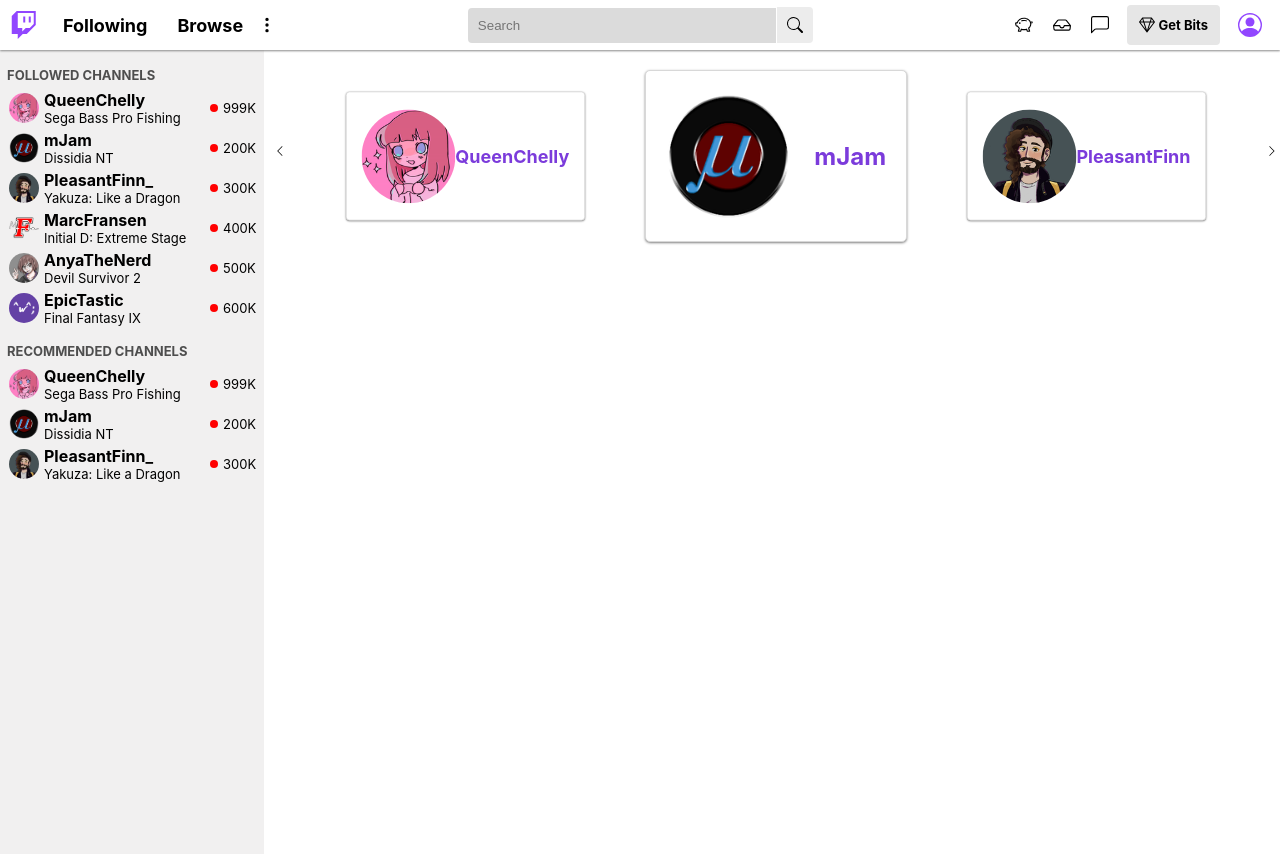
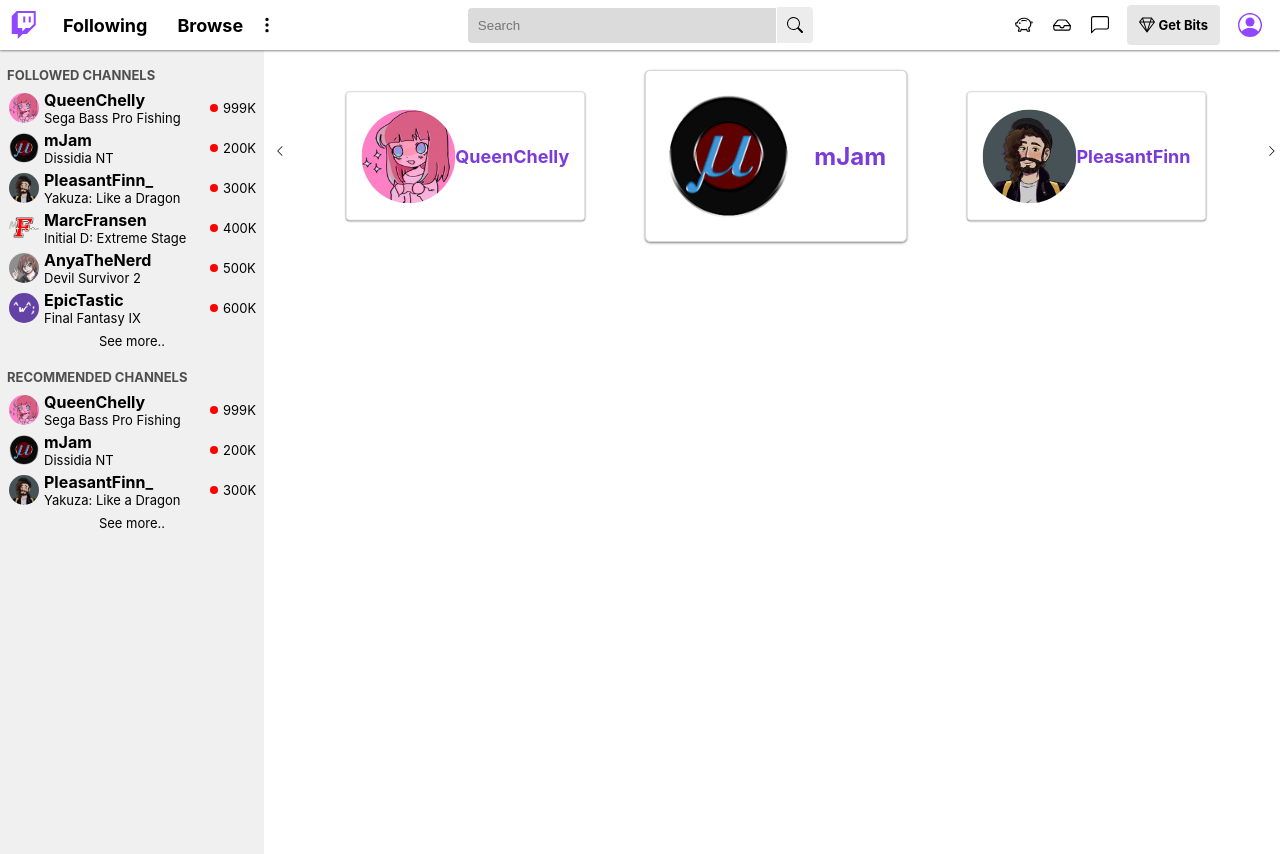
Before and after one commit to bhmcarr/twitch-react-ex, a React (Create React App) app: page / in a window 1280 px wide. Built offline with nearby package versions, Linux system fonts and the light colour scheme.

Commit message:
sidebar tweaks

```diff
--- a/src/SideBar/SideBar.css
+++ b/src/SideBar/SideBar.css
@@ -28,6 +28,7 @@
   justify-content: space-between;
   cursor: pointer;
 }
+
 .SideBarChannelElement:hover {
   background-color: rgb(231, 231, 231);
 }
@@ -35,11 +36,12 @@
 .SideBarChannelIcon {
   height: 30px;
   width: 30px;
-    color:#9146FF;
+  color: #9146FF;
   border-radius: 50%;
   display: inline-block;
   margin-left: 5px;
 }
+
 .SideBarChannelText {
   display: flex;
   flex-direction: column;
@@ -65,7 +67,7 @@
 }
 
 .SideBarViewIcon {
-    color:red;
+  color: red;
   height: 8px;
   width: 8px;
   margin-right: 5px;
@@ -82,3 +84,13 @@
   flex-direction: row;
   align-items: center;
 }
+
+.SeeMore {
+  font-size: small;
+  padding: 5px;
+  cursor: pointer;
+  align-self: center;
+}
+.SeeMore:hover {
+  color: #9146FF;
+}
--- a/src/SideBar/SideBar.js
+++ b/src/SideBar/SideBar.js
@@ -27,6 +27,7 @@
                         <SideBarChannelElement key={index} channel={channel} />
                     );
                 })}
+                <p className="SeeMore">See more..</p>
             </div>
             <div className="SideBarSection">
                 <p className="SideBarSectionLabel">RECOMMENDED CHANNELS</p>
@@ -38,6 +39,7 @@
                     } else return null;
 
                 })}
+                <p className="SeeMore">See more..</p>
             </div>
         </div>
     );
```
Lines whose indentation alone changed are shown as unchanged.
